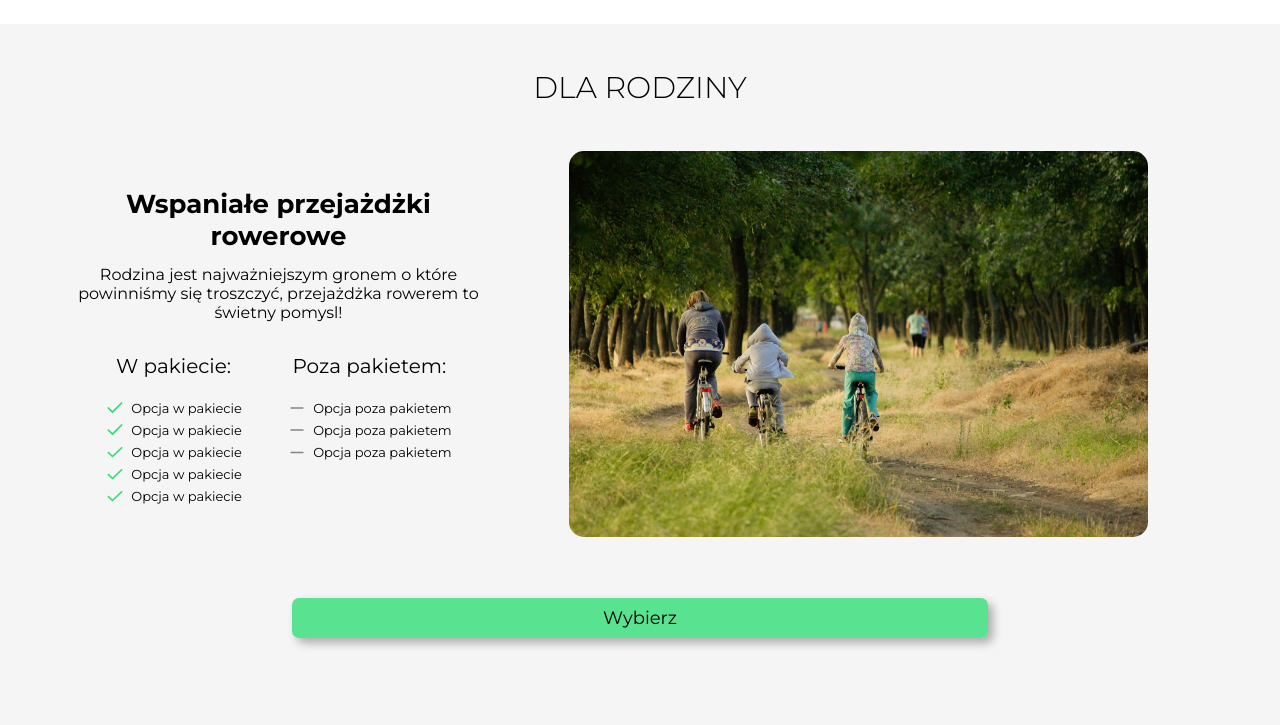
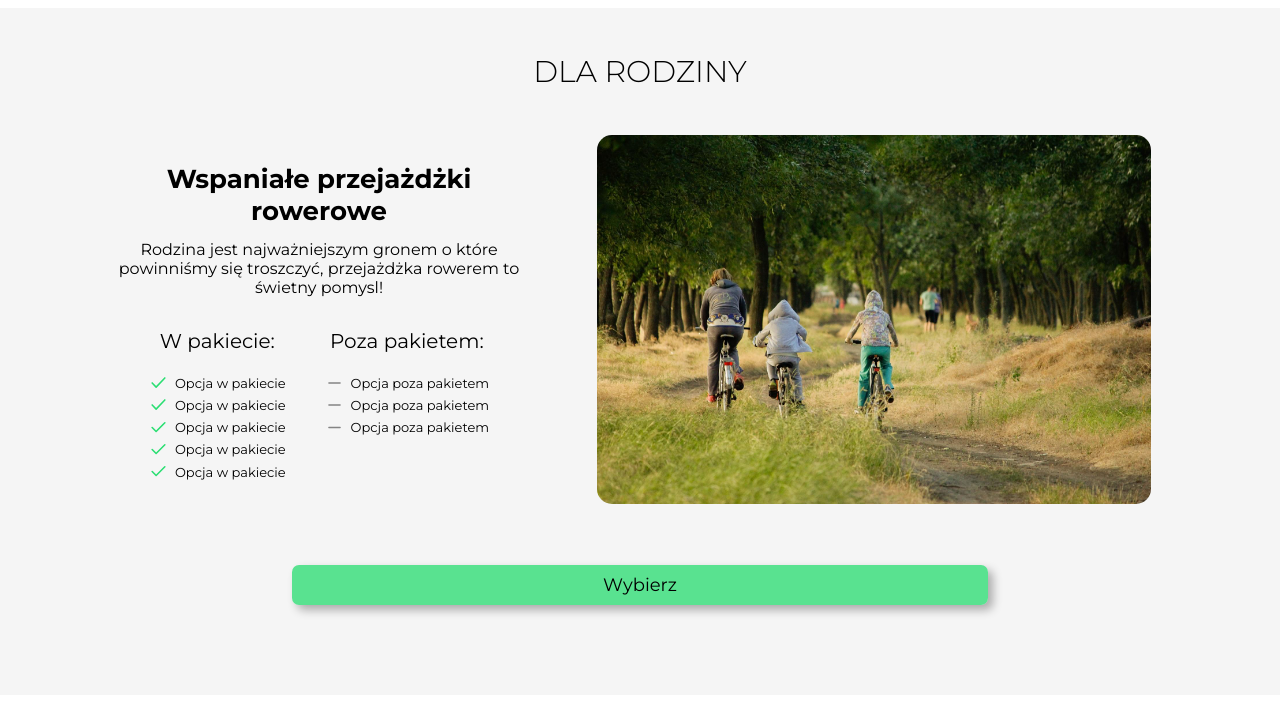
Before and after one commit to Eikoooc/ForestGroup-MMC, a website: page oferty.html in a window 1280 px wide. Shown: the part 1100-1825 px from the top of the page. Drawn offline with Linux system fonts and the light colour scheme.

Commit message:
corrections v2

```diff
--- a/src/sass/layouts/_offers.scss
+++ b/src/sass/layouts/_offers.scss
@@ -214,6 +214,7 @@
       grid-template-columns: 1fr 1fr 1fr;
       grid-template-rows: 1fr;
 
+
       &-card {
         width: 80%;
         &-first {
@@ -241,6 +242,7 @@
       .offers {
         &__content-box{
           width: 100%;
+          margin-right: 5em;
         }
 
         &__img img {
@@ -255,6 +257,11 @@
 
           &--reverse{
             flex-direction: row-reverse;
+
+            .offers__content-box{
+              margin-right: 0;
+              margin-left: 5em;
+            }
           }
         }
       }
```
Also changed, not shown: dist/css/style.min.css.
